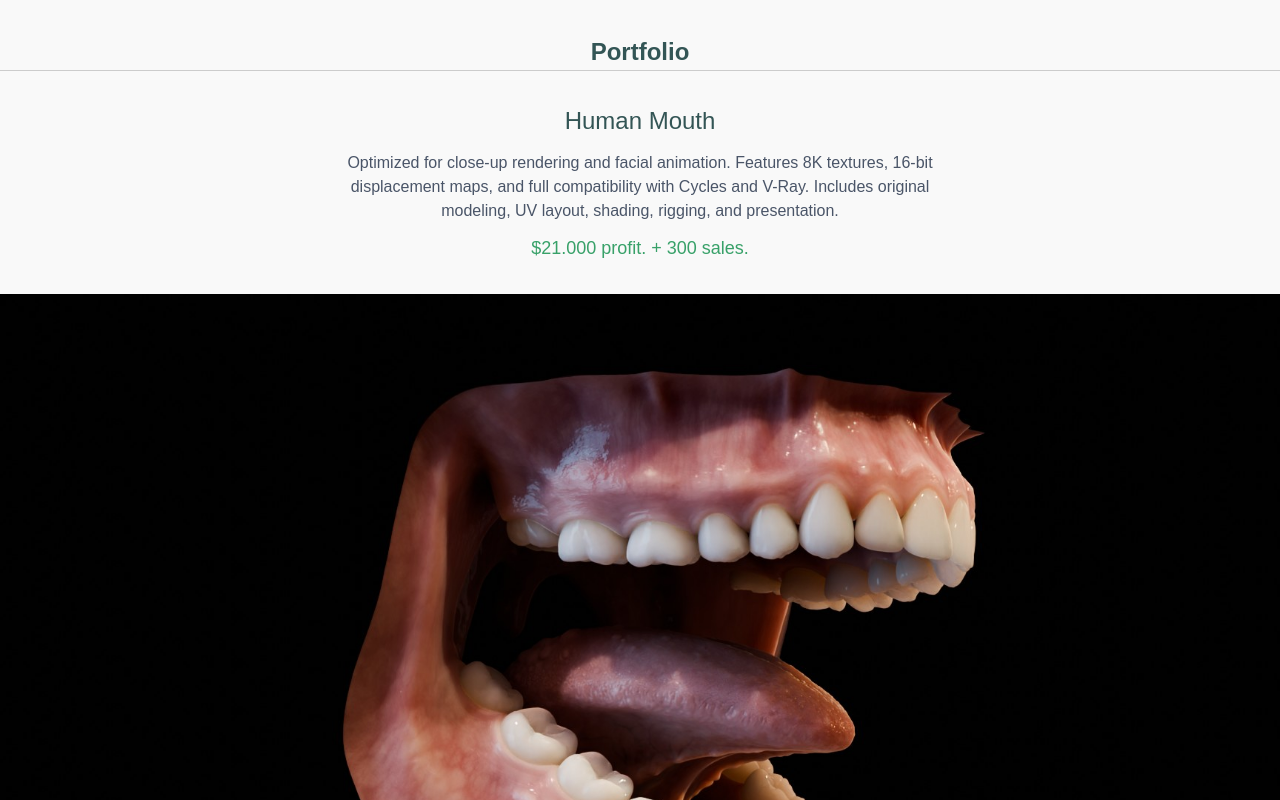
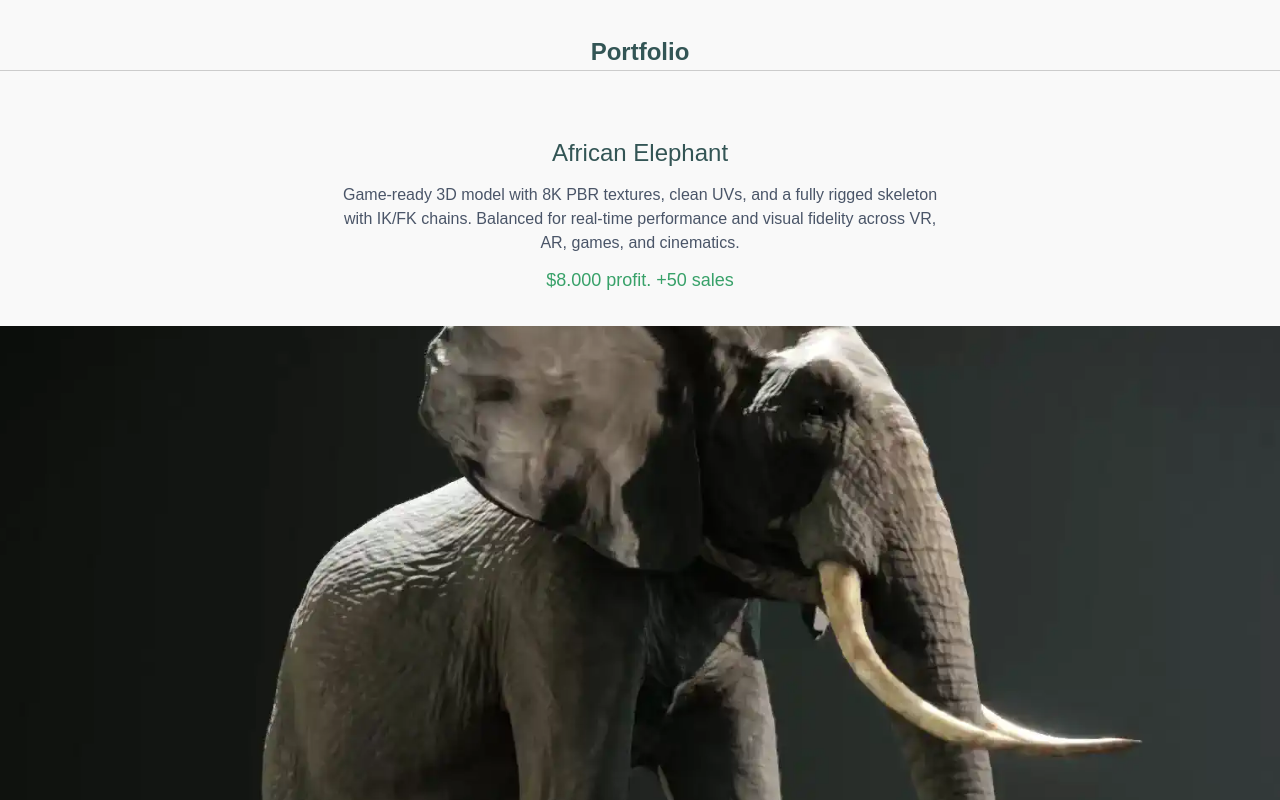
Before and after one commit to cesar-salcedo/cesalcedo, a React (Create React App) app: page / in a window 1280 px wide. Shown: the part 680-1480 px from the top of the page. Built offline with nearby package versions, Linux system fonts and the light colour scheme; the HTML template or start-up script is replaced by a standard one.

Commit message:
Con cambio de orden y guillotina en boca

```diff
--- a/src/components/Portfolio.jsx
+++ b/src/components/Portfolio.jsx
@@ -6,7 +6,7 @@ import Elephant from './portfolio_elements/Elephant';
 
 
 
-import gif01 from '../assets/images/elephant_07.webp';
+
 
 
 export default function Portfolio() {
@@ -26,6 +26,13 @@ export default function Portfolio() {
             <h2 style={{ textAlign: "center" }}>Portfolio</h2>
             <hr style={{ width: "100%", border: "none", borderTop: "1px solid #ccc" }} />
 
+            <Elephant
+                title={"African Elephant"}
+                description={"Game-ready 3D model with 8K PBR textures, clean UVs, and a fully rigged skeleton with IK/FK chains. Balanced for real-time performance and visual fidelity across VR, AR, games, and cinematics."}
+                profit={"$8.000 profit. +50 sales"}
+
+                isDesktop={isDesktop}
+            />
             <Mouth
                 title={"Human Mouth"}
                 description={"Optimized for close-up rendering and facial animation. Features 8K textures, 16-bit displacement maps, and full compatibility with Cycles and V-Ray. Includes original modeling, UV layout, shading, rigging, and presentation."}
@@ -40,13 +47,7 @@ export default function Portfolio() {
                 profit={"$68,000 profit, +300 sales."}
                 isDesktop={isDesktop}
             />
-            <Elephant
-                title={"African Elephant"}
-                description={"Game-ready 3D model with 8K PBR textures, clean UVs, and a fully rigged skeleton with IK/FK chains. Balanced for real-time performance and visual fidelity across VR, AR, games, and cinematics."}
-                profit={"$8.000 profit. +50 sales"}
-                src={gif01}
-                isDesktop={isDesktop}
-            />
+
 
         </section>
     );
--- a/src/components/portfolio_elements/Elephant.jsx
+++ b/src/components/portfolio_elements/Elephant.jsx
@@ -1,11 +1,12 @@
 import React from 'react';
 import Description from '../utils/DescriptionA.jsx';
-import GuillotineScrollGallery from '../utils/GuillotineScrollGallery.jsx';
-
-import gif01 from '../../assets/images/elephant_07.webp';
+//import GuillotineScrollGallery from '../utils/GuillotineScrollGallery.jsx';
+import ImageZoomProgressive from "../utils/ImageZoomProgressive.jsx";
 
 
-import gif02 from '../../assets/images/elephant_10.webp';
+
+
+import gif02 from '../../assets/images/elephant_11.webp';
 
 
 export default function TipoD({
@@ -16,7 +17,7 @@ export default function TipoD({
     isDesktop = false
 }) {
 
-    const images = [gif01, gif02]
+    const image = gif02
     return (
         <div style={{ marginTop: '64px' }}>
             <Description
@@ -25,8 +26,10 @@ export default function TipoD({
                 profit={profit}
             />
 
-            <GuillotineScrollGallery
-                images={images}
+            < ImageZoomProgressive
+                src={image}
+                maxScale={1.5}
+
 
             />
         </div>
--- a/src/components/portfolio_elements/Mouth.jsx
+++ b/src/components/portfolio_elements/Mouth.jsx
@@ -1,6 +1,7 @@
 import React from 'react';
 import Description from '../utils/DescriptionA.jsx';
-import HorizontalScroll from '../utils/HorizontalScroll.jsx';
+//mport HorizontalScroll from '../utils/HorizontalScroll.jsx';
+import GuillotineScrollGallery from '../utils/GuillotineScrollGallery.jsx';
 
 import img1 from '../../assets/images/mouth_01.jpg';
 import img2 from '../../assets/images/mouth_02.jpg';
@@ -24,9 +25,9 @@ export default function Mouth({
             <Description
                 title={title}
                 description={description}
-                profit={profit}
+
             />
-            <HorizontalScroll
+            <GuillotineScrollGallery
                 images={images}
                 isDesktop={isDesktop}
             />
```
Also changed, not shown: src/assets/images/elephant_11.webp (added).
